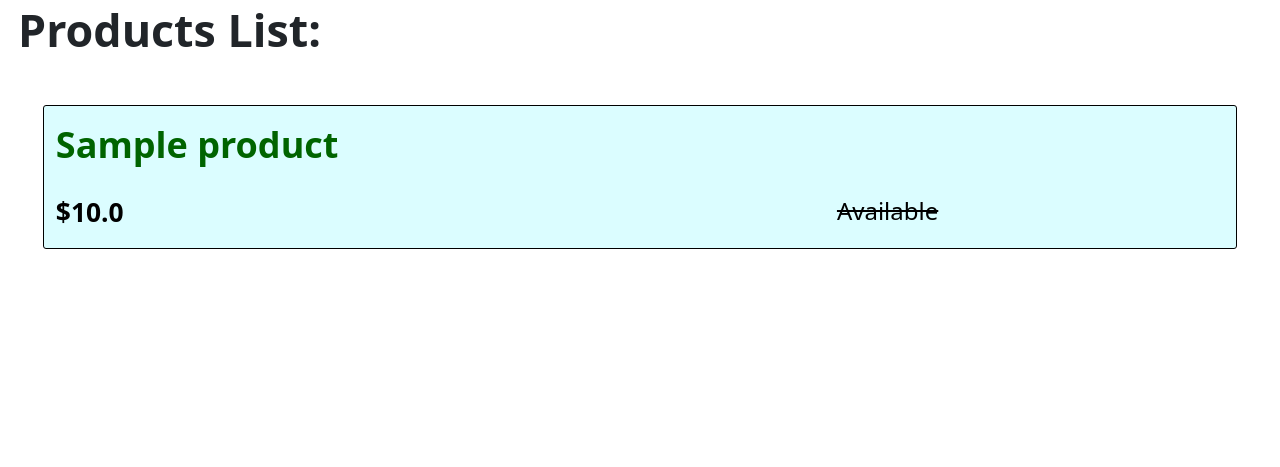
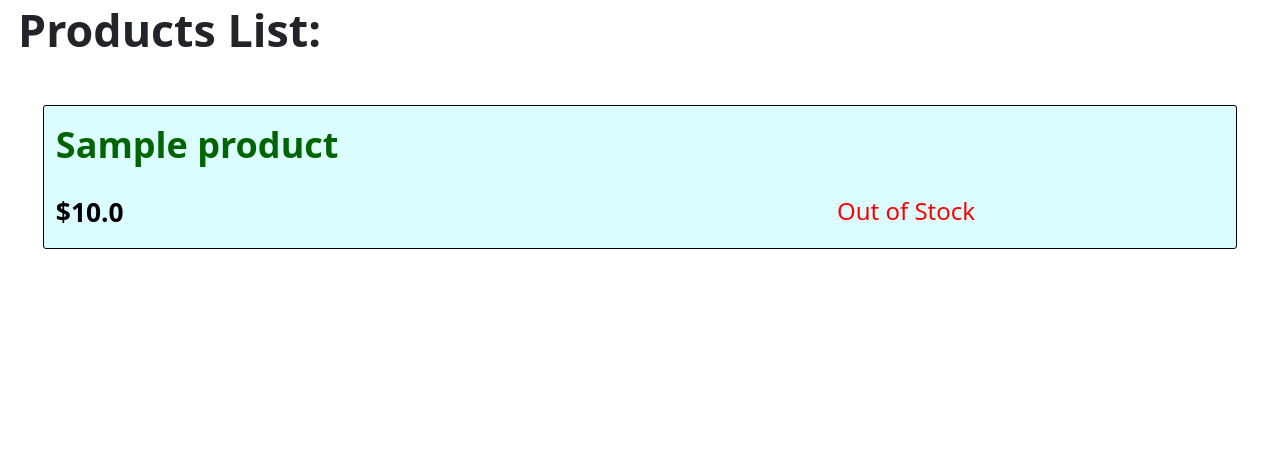
Before and after one commit to OmarThinks/cantiin_django, a Django app: page /products/ in a window 1280 px wide. Shown: the part 140-607 px from the top of the page. Run offline with Django 3.2, Linux system fonts and the light colour scheme; tables that the repository leaves empty hold one stand-in row (values such as "Sample post"); some libraries are stand-ins or nearby versions.

Commit message:
styling in_stock and out of stock

```diff
--- a/_app/assets/css/style.css
+++ b/_app/assets/css/style.css
@@ -152,3 +152,6 @@ h1,h2, h3
 	font-weight: bold;
 	font-size: 2.8em;
 }
+
+.product_in_stock{color: green;}
+.product_out_stock{color: red;}
--- a/_app/cantiin/templates/products/list.html
+++ b/_app/cantiin/templates/products/list.html
@@ -16,9 +16,11 @@
 	    	</div>
     		<div class="product_in_stock_grid">
     			{% if product.in_stock %}
-    				Available
+    				<span class="product_in_stock">In Stock</span>
     			{% else %}
-    				<span><del>Available</del></span>
+    				<span
+    				class="product_out_stock">
+    				Out of Stock</span>
     			{% endif %}
     		</div>
      </a>
```
